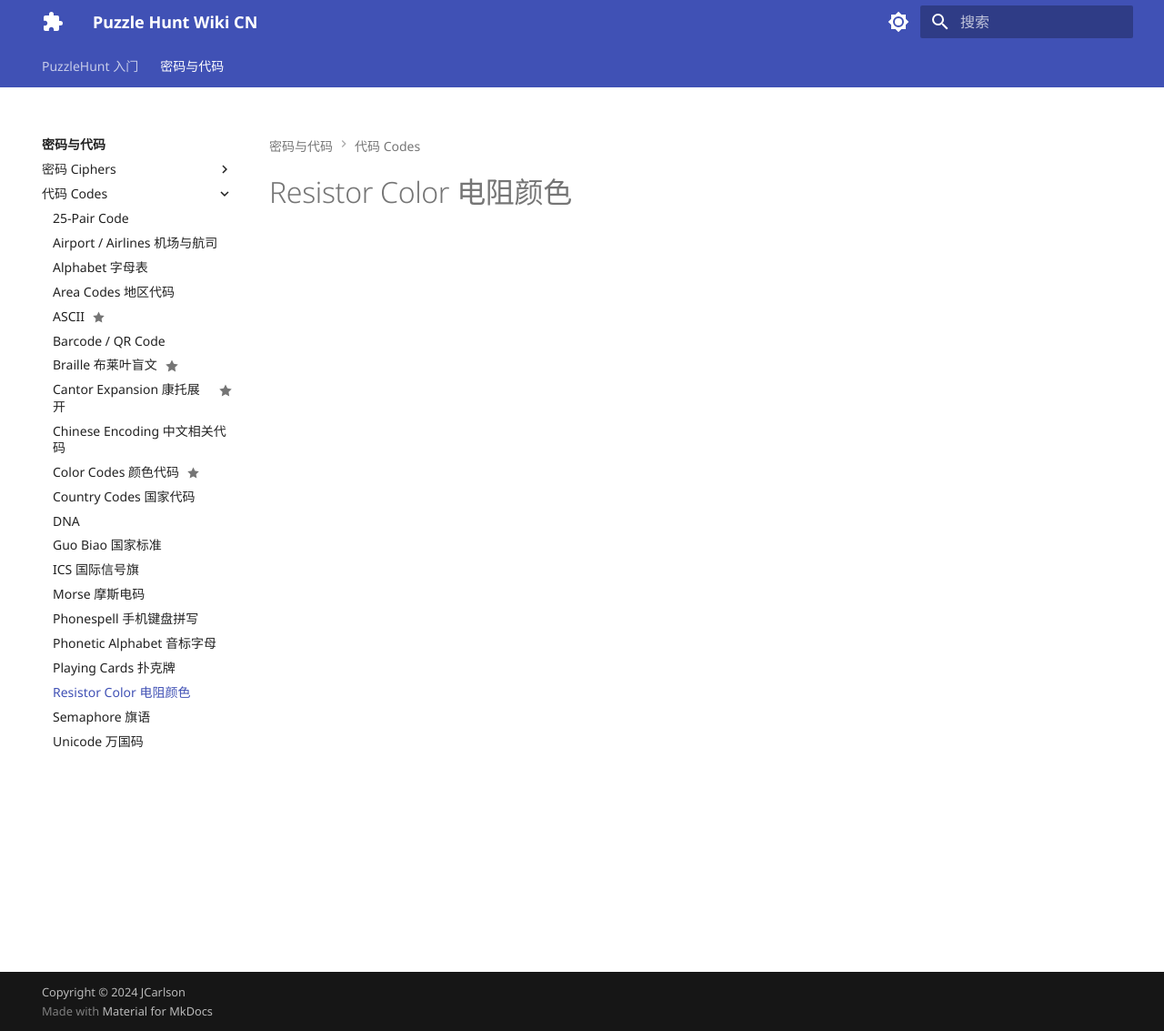
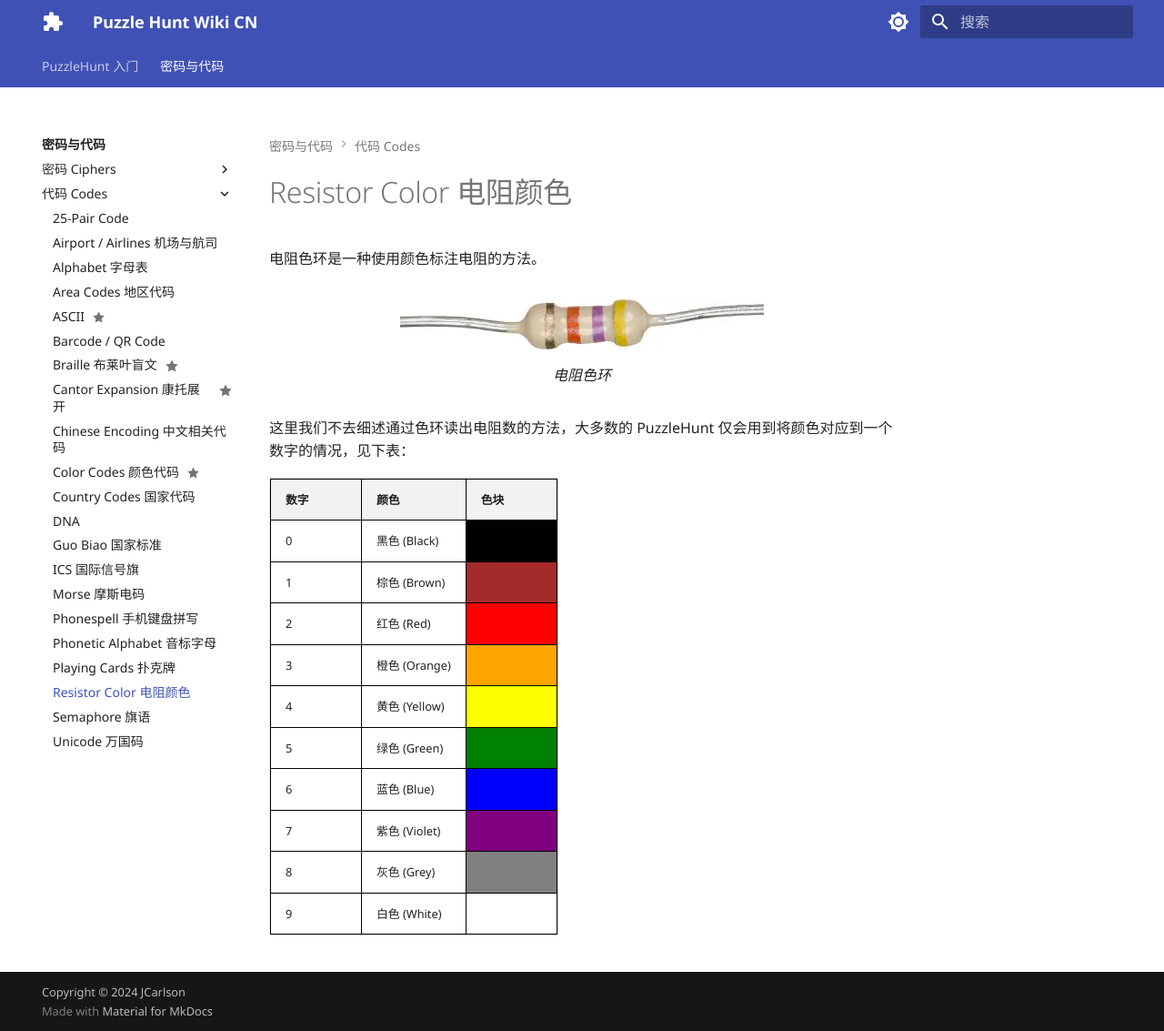
Before and after one commit to JimmyCHWang/puzzle-hunt-wiki-cn, an MkDocs documentation site: the page built from docs/ciphers-and-codes/codes/resistor-color.md, in a window 1280 px wide and 1133 px high. Shown: the whole window at 91% size. Built offline with MkDocs 1.6.1 and Material for MkDocs 9.7.7, drawn with Linux system fonts in a browser that asks for light colours; plug-ins that fetch from the network failed and are left out.

Commit message:
Resistor, Semaphore, Unicode

```diff
--- a/docs/ciphers-and-codes/codes/resistor-color.md
+++ b/docs/ciphers-and-codes/codes/resistor-color.md
@@ -2,3 +2,99 @@
 title: Resistor Color 电阻颜色
 description: 电阻色
 ---
+
+电阻色环是一种使用颜色标注电阻的方法。
+
+<figure markdown>
+  ![电阻](../../_static/images/resistor.webp){ width="400" }
+  <figcaption markdown>电阻色环</figcaption>
+</figure>
+
+这里我们不去细述通过色环读出电阻数的方法，大多数的 PuzzleHunt 仅会用到将颜色对应到一个数字的情况，见下表：
+
+<style>
+    table {
+        width: 50%;
+        border-collapse: collapse;
+    }
+    th, td {
+        border: 1px solid black;
+        padding: 8px;
+        text-align: center;
+    }
+    th {
+        background-color: #f2f2f2;
+    }
+    .color-block {
+        width: 50px;
+        height: 20px;
+    }
+    .black { background-color: black; }
+    .brown { background-color: brown; }
+    .red { background-color: red; }
+    .orange { background-color: orange; }
+    .yellow { background-color: yellow; }
+    .green { background-color: green; }
+    .blue { background-color: blue; }
+    .violet { background-color: purple; }
+    .grey { background-color: grey; }
+    .white { background-color: white; }
+</style>
+
+<table>
+    <tr>
+        <th>数字</th>
+        <th>颜色</th>
+        <th>色块</th>
+    </tr>
+    <tr>
+        <td>0</td>
+        <td>黑色 (Black)</td>
+        <td class="color-block black"></td>
+    </tr>
+    <tr>
+        <td>1</td>
+        <td>棕色 (Brown)</td>
+        <td class="color-block brown"></td>
+    </tr>
+    <tr>
+        <td>2</td>
+        <td>红色 (Red)</td>
+        <td class="color-block red"></td>
+    </tr>
+    <tr>
+        <td>3</td>
+        <td>橙色 (Orange)</td>
+        <td class="color-block orange"></td>
+    </tr>
+    <tr>
+        <td>4</td>
+        <td>黄色 (Yellow)</td>
+        <td class="color-block yellow"></td>
+    </tr>
+    <tr>
+        <td>5</td>
+        <td>绿色 (Green)</td>
+        <td class="color-block green"></td>
+    </tr>
+    <tr>
+        <td>6</td>
+        <td>蓝色 (Blue)</td>
+        <td class="color-block blue"></td>
+    </tr>
+    <tr>
+        <td>7</td>
+        <td>紫色 (Violet)</td>
+        <td class="color-block violet"></td>
+    </tr>
+    <tr>
+        <td>8</td>
+        <td>灰色 (Grey)</td>
+        <td class="color-block grey"></td>
+    </tr>
+    <tr>
+        <td>9</td>
+        <td>白色 (White)</td>
+        <td class="color-block white"></td>
+    </tr>
+</table>
```
Also changed, not shown: docs/ciphers-and-codes/codes/semaphore.md (+7 -0 lines), docs/ciphers-and-codes/codes/unicode.md (+7 -0 lines), docs/_static/images/resistor.webp (added), docs/_static/images/semaphore.webp (added).
